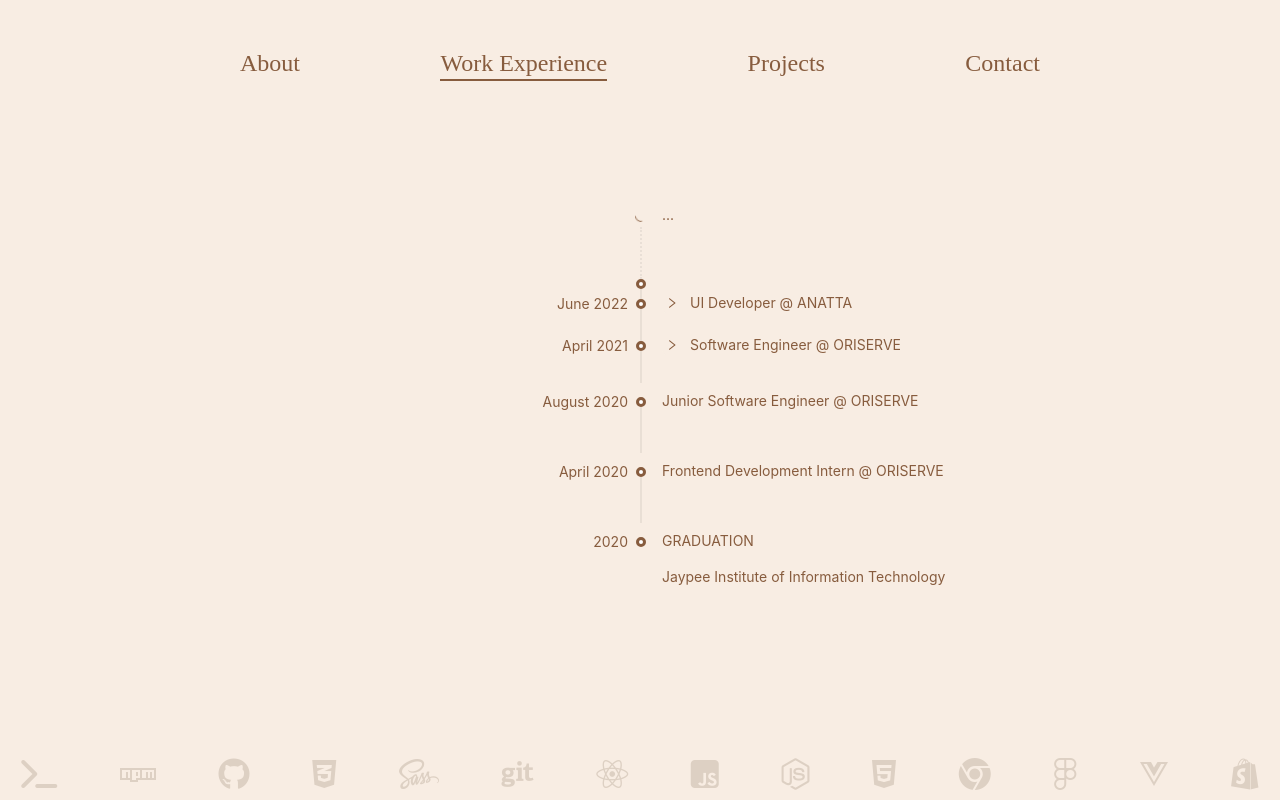
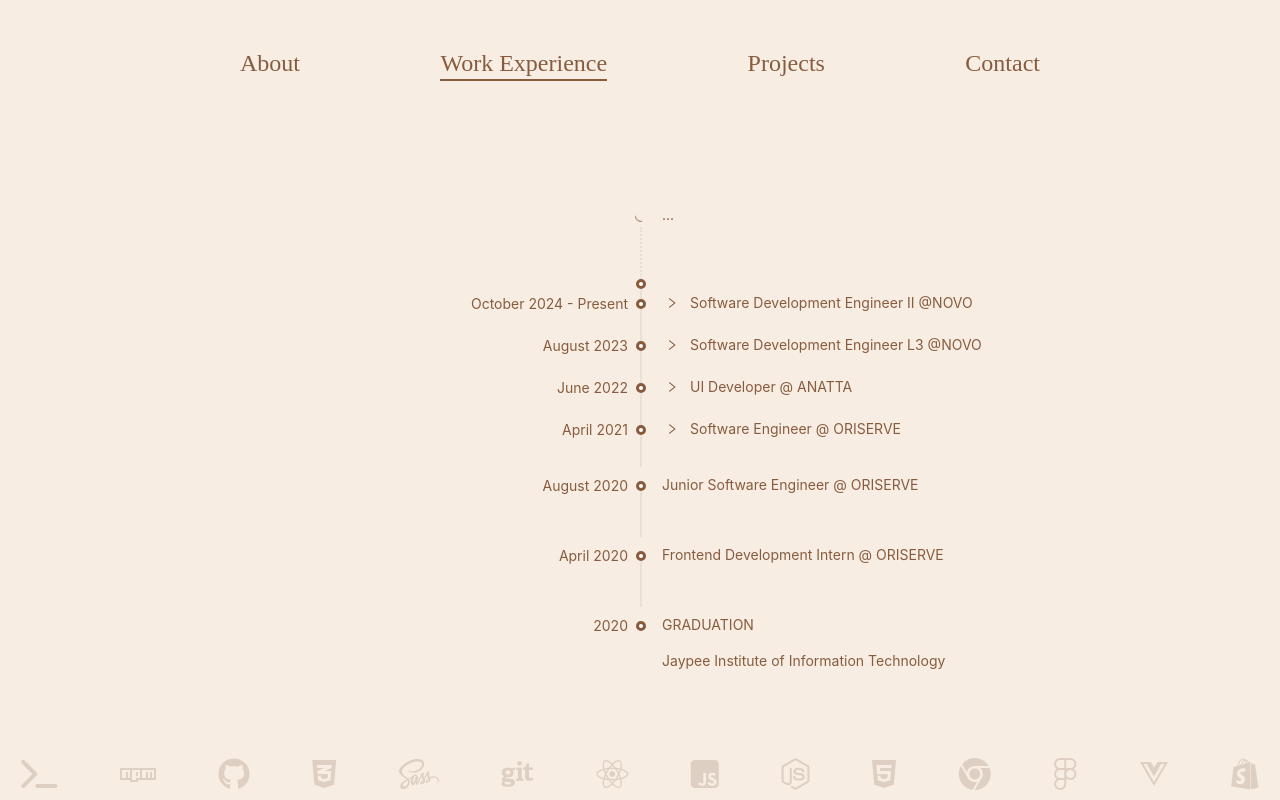
Before and after one commit to priyanshitaneja/portfolio-react, a React (Create React App) app: page /work in a window 1280 px wide. Built offline with nearby package versions, Linux system fonts and the light colour scheme.

Commit message:
work updated

```diff
--- a/src/pages/Work/index.jsx
+++ b/src/pages/Work/index.jsx
@@ -3,11 +3,11 @@ import "./index.scss";
 
 const Work = () => {
   return (
-    <div className="work">
+    <div className='work'>
       <Timeline
-        mode="left"
+        mode='left'
         reverse={true}
-        pending="..."
+        pending='...'
         items={[
           {
             label: "2020",
@@ -22,30 +22,21 @@ const Work = () => {
           {
             label: "April 2020",
             color: "#875c3e",
-            children: (
-              <>
-                <p>Frontend Development Intern @ ORISERVE</p>
-              </>
-            ),
+            children: <p>Frontend Development Intern @ ORISERVE</p>,
           },
           {
             label: "August 2020",
             color: "#875c3e",
-            children: (
-              <>
-                <p>Junior Software Engineer @ ORISERVE</p>
-              </>
-            ),
+            children: <p>Junior Software Engineer @ ORISERVE</p>,
           },
           {
             label: "April 2021",
             color: "#875c3e",
             children: (
-              <>
               <Collapse
-                  size="small"
+                size='small'
                 ghost={true}
-                  className="collapse"
+                className='collapse'
                 items={[
                   {
                     key: "1",
@@ -55,26 +46,25 @@ const Work = () => {
                         <p>
                           &#8226; Engineered different components &
                           functionalities for different brands, including the
-                            implementation of an in-chat food ordering system
-                            for Air Arabia (UAE), Vi, and other clients.
+                          implementation of an in-chat food ordering system for
+                          Air Arabia (UAE), Vi, and other clients.
                         </p>
                         <p>
                           &#8226; Created a multilingual chatbot for Ikea in
-                            Qatar, UAE, and Egypt, focusing on enhancing
-                            customer experience and driving up-sell and
-                            cross-sell opportunities. The chatbot implementation
-                            included contextual triggers, resulting in an
-                            impressive 8.75% increase in cart value.
+                          Qatar, UAE, and Egypt, focusing on enhancing customer
+                          experience and driving up-sell and cross-sell
+                          opportunities. The chatbot implementation included
+                          contextual triggers, resulting in an impressive 8.75%
+                          increase in cart value.
                         </p>
                         <p>
-                            &#8226; Led the end-to-end development and
-                            deployment of the highly successful omnichannel
-                            Royal Enfield Meteor chatbot, driving an outstanding
-                            increase in visitor to lead conversion from 5.31% to
-                            an impressive 33%. Additionally, drove the
-                            development of the Bajaj Auto chatbot, resulting in
-                            a remarkable increase in lead conversions by over 14
-                            times.
+                          &#8226; Led the end-to-end development and deployment
+                          of the highly successful omnichannel Royal Enfield
+                          Meteor chatbot, driving an outstanding increase in
+                          visitor to lead conversion from 5.31% to an impressive
+                          33%. Additionally, drove the development of the Bajaj
+                          Auto chatbot, resulting in a remarkable increase in
+                          lead conversions by over 14 times.
                         </p>
                         <p>
                           &#8226; Revamped and deployed cutting-edge
@@ -84,16 +74,14 @@ const Work = () => {
                           captivated users.
                         </p>
                         <p>
-                            &#8226; Streamlined chatbot performance by
-                            optimizing bundle size and redesigning the workflow,
-                            resulting in swift loading times and an enhanced
-                            user experience.
+                          &#8226; Streamlined chatbot performance by optimizing
+                          bundle size and redesigning the workflow, resulting in
+                          swift loading times and an enhanced user experience.
                         </p>
                         <p>
                           &#8226; Implemented A/B experiments to boost the
-                            conversion rate by 5 points and reduce the churn
-                            rate by 17 points, driving increased customer
-                            retention.
+                          conversion rate by 5 points and reduce the churn rate
+                          by 17 points, driving increased customer retention.
                         </p>
                         <p>
                           &#8226; Constructed modules for efficient extraction
@@ -102,7 +90,10 @@ const Work = () => {
                         </p>
                         <p>
                           &#8226; Crafted the{" "}
-                            <a href="https://www.oriserve.com/" target="_blank" rel="noreferrer" >
+                          <a
+                            href='https://www.oriserve.com/'
+                            target='_blank'
+                            rel='noreferrer'>
                             Oriserve
                           </a>{" "}
                           website using WordPress,ensuring an engaging and
@@ -113,7 +104,6 @@ const Work = () => {
                   },
                 ]}
               />
-              </>
             ),
           },
           {
@@ -122,9 +112,9 @@ const Work = () => {
             children: (
               <>
                 <Collapse
-                  size="small"
+                  size='small'
                   ghost={true}
-                  className="collapse"
+                  className='collapse'
                   items={[
                     {
                       key: "1",
@@ -159,7 +149,95 @@ const Work = () => {
               </>
             ),
           },
-
+          {
+            label: "August 2023",
+            color: "#875c3e",
+            children: (
+              <Collapse
+                size='small'
+                ghost={true}
+                className='collapse'
+                items={[
+                  {
+                    key: "1",
+                    label: "Software Development Engineer L3 @NOVO",
+                    children: (
+                      <>
+                        <p>
+                          &#8226; Revamped the Zendesk widget, improving its
+                          average performance by 63.225%, enhancing support
+                          workflows and responsiveness.
+                        </p>
+                        <p>
+                          &#8226; Enhanced the Admin Dashboard with UI/UX
+                          refinements and converted major modules to TypeScript,
+                          improving performance by 30% and delivering a clean,
+                          accessible interface without relying on formal design
+                          handoff.
+                        </p>
+                        <p>
+                          &#8226; Developed the Novo Billing Dashboard from
+                          scratch, implementing detailed usage tracking, plan
+                          upgrades, and payments visibility.
+                        </p>
+                      </>
+                    ),
+                  },
+                ]}
+              />
+            ),
+          },
+          {
+            label: "October 2024 - Present",
+            color: "#875c3e",
+            children: (
+              <>
+                <Collapse
+                  size='small'
+                  ghost={true}
+                  className='collapse'
+                  items={[
+                    {
+                      key: "1",
+                      label: "Software Development Engineer II @NOVO",
+                      children: (
+                        <>
+                          <p>
+                            &#8226; Leading the development of Novo Invoice
+                            Premium, a customizable invoicing solution aimed at
+                            improving cash-flow visibility for SMBs. Designed
+                            and implemented auto-reconciliation and real-time
+                            payment tracking features to address over 50% of
+                            Zendesk tickets related to fund availability and
+                            payout confusion.
+                          </p>
+                          <p>
+                            &#8226; Built and launched the Novo Credit Card web
+                            experience end-to-end with React & TypeScript,
+                            including card management, real-time transactions,
+                            and in-app support features which achieved a ~83%
+                            approval rate.
+                          </p>
+                          <p>
+                            &#8226; Ensured keyboard accessibility and
+                            responsive design across all new internal tools,
+                            driving inclusivity and smoother mobile usability.
+                          </p>
+                          <p>
+                            &#8226; Actively led web accessibility fixes and
+                            initiated security alert cleanups (Dependabot
+                            vulnerabilities and Sentry error monitoring),
+                            promoting long-term maintainability and improved
+                            stability.
+                          </p>
+                        </>
+                      ),
+                    },
+                  ]}
+                />
+              </>
+            ),
+          },
           {
             label: "",
             children: "",
```
Lines whose indentation alone changed are shown as unchanged.
